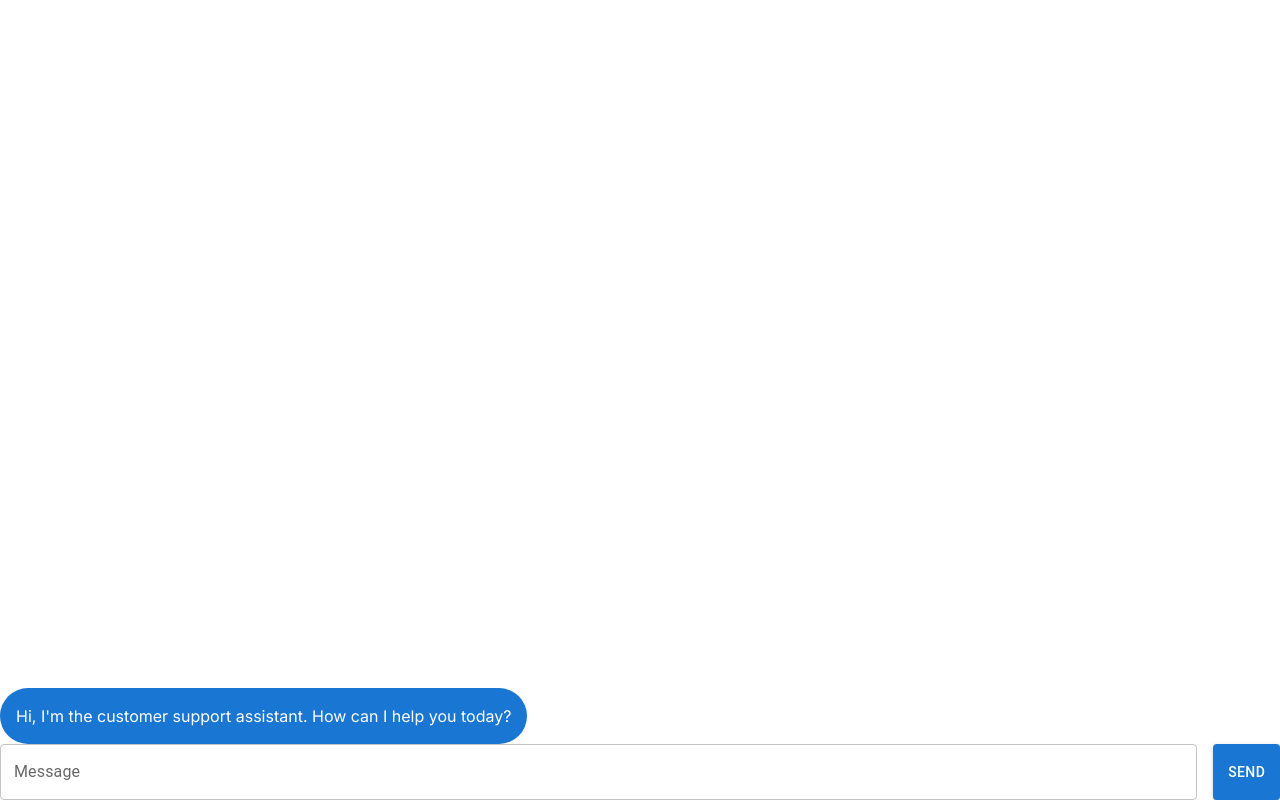
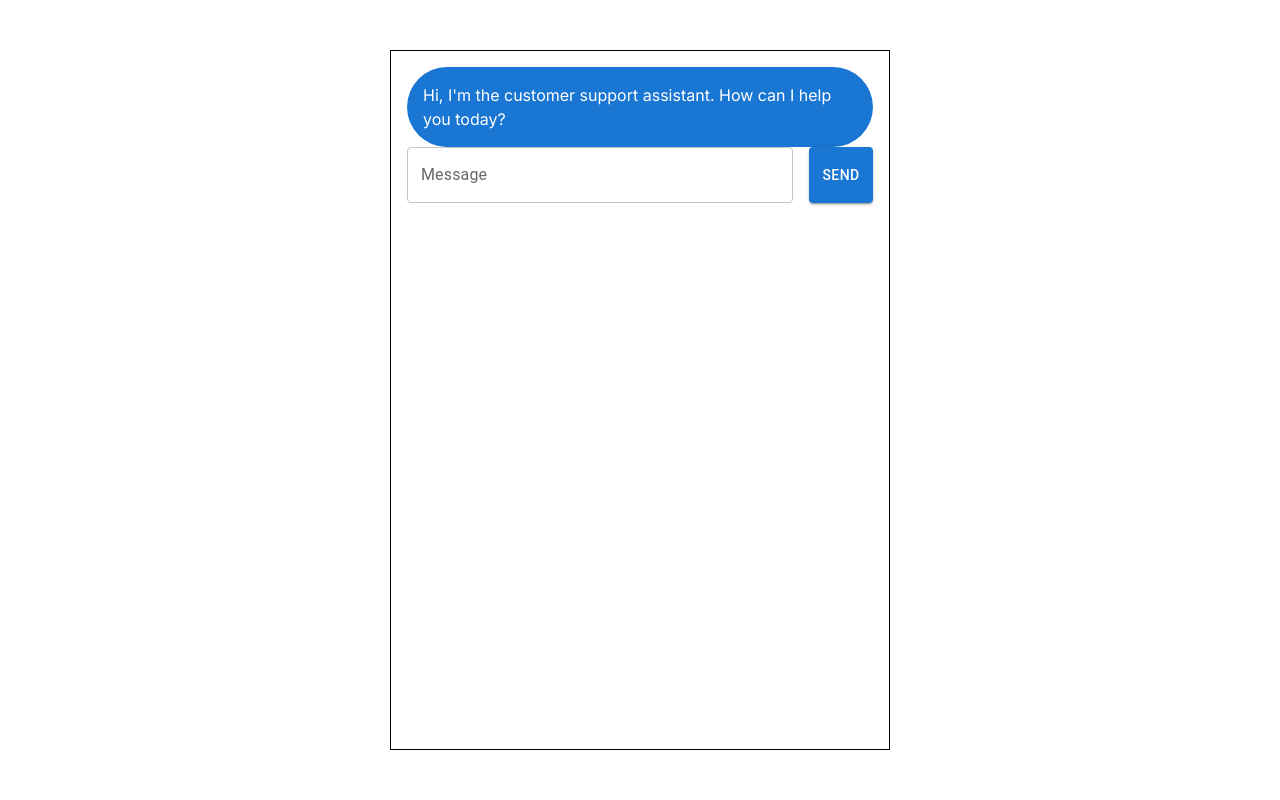
Before and after one commit to Anais-Z/AI-Chat-Support, a Next.js app: page / in a window 1280 px wide. Built offline with nearby package versions, Linux system fonts and the light colour scheme.

Commit message:
Centered elements and added a border

```diff
--- a/app/page.js
+++ b/app/page.js
@@ -17,9 +17,10 @@ export default function Home() {
     height="100vh"
     display="flex"
     flexDirection="column"
-    justifyContent="flex-end">
+    justifyContent="center"
+    alignItems="center">
 
-      <Stack direction={'column'}>
+      <Stack direction={'column'} width="500px" height="700px" border="1px solid black" p={2}>
         <Stack direction={"column"} spacing={2}>
           {
             messages.map( (message, index) => (
```
